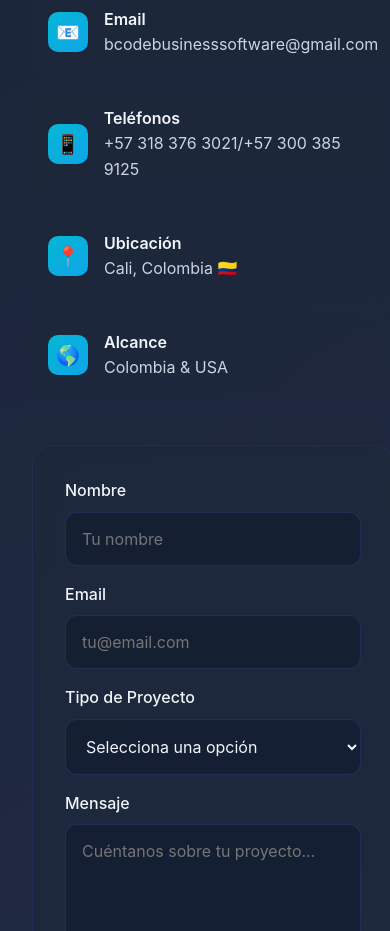
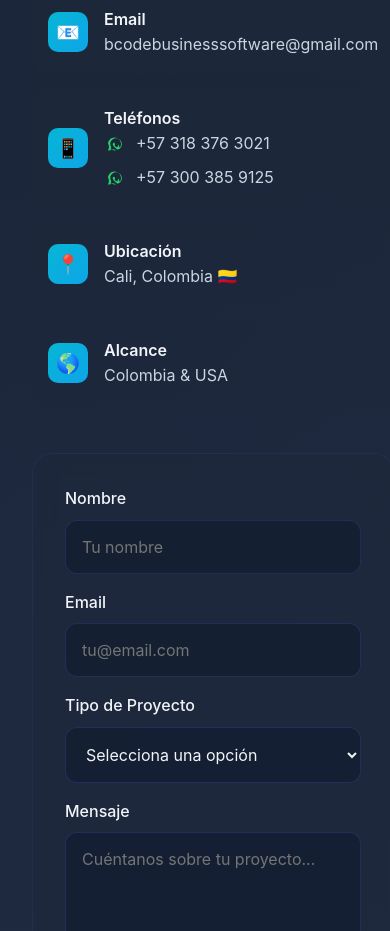
Before and after one commit to caliche2a-arch/BcodeBackup, a React (Vite) app: page / in a window 390 px wide. Shown: the part 8100-9031 px from the top of the page. Built offline with nearby package versions, Linux system fonts and the light colour scheme.

Commit message:
add open whatssap cellphones

```diff
--- a/src/App.tsx
+++ b/src/App.tsx
@@ -315,7 +315,34 @@ function App() {
                   <div className="contact-icon">📱</div>
                   <div>
                     <div style={{ color: 'var(--text)', fontWeight: '600' }}>{t('contact.info.phones')}</div>
-                    <div style={{ color: 'var(--text-muted)' }}>+57 318 376 3021/+57 300 385 9125</div>
+                    <div style={{ color: 'var(--text-muted)', display: 'flex', flexDirection: 'column', gap: '0.5rem' }}>
+                      <a
+                        href="https://wa.me/573183763021"
+                        target="_blank"
+                        rel="noopener noreferrer"
+                        style={{ color: 'inherit', textDecoration: 'none', cursor: 'pointer', display: 'flex', alignItems: 'center', gap: '0.5rem' }}
+                        onMouseOver={(e) => e.currentTarget.style.textDecoration = 'underline'}
+                        onMouseOut={(e) => e.currentTarget.style.textDecoration = 'none'}
+                      >
+                        <svg viewBox="0 0 24 24" width="24" height="24" fill="#25D366" xmlns="http://www.w3.org/2000/svg">
+                          <path d="M12.031 6.172c-3.181 0-5.767 2.586-5.768 5.766-.001 1.298.38 2.27 1.019 3.287l-.711 2.598 2.654-.698c.93.509 1.842.779 2.803.78h.004c3.181 0 5.767-2.586 5.768-5.766.001-3.18-2.587-5.767-5.769-5.767zm-7.992 5.767c0-1.708.665-3.323 1.867-4.546 1.218-1.242 2.85-1.926 4.606-1.926 3.582 0 6.496 2.914 6.497 6.497 0 1.745-.691 3.429-1.916 4.613-1.22 1.181-2.825 1.832-4.579 1.832h-.004c-.818-.001-1.625-.221-2.339-.638l-4.116 1.083 1.096-4.008c-.452-.782-.693-1.68-.691-2.588-.002-.109-.009-.215-.021-.319zm11.366 3.193c-.159-.08-1.144-5.65-1.32-.628-.178-.079-.307-.118-.426.061-.119.179-.456.575-.559.694-.103.119-.204.135-.362.057-.16-.081-.665-.246-1.268-.784-.469-.418-.785-.935-.877-1.093-.092-.159-.01-.246.069-.325.071-.07.159-.179.238-.268.08-.089.106-.151.159-.251.053-.101.027-.19-.013-.269-.04-.079-.387-.935-.531-1.28-.139-.335-.281-.29-.385-.295-.1-.005-.213-.005-.327-.005-.113 0-.297.042-.452.211-.155.169-.59.576-.59 1.402 0 .826.601 1.624.685 1.743.084.118 1.183 1.808 2.87 2.536 1.687.728 1.687.485 1.992.455.305-.03 1.144-.468 1.304-.92.161-.452.161-.839.113-.92-.048-.08-.181-.132-.382-.232z" />
+                        </svg>
+                        +57 318 376 3021
+                      </a>
+                      <a
+                        href="https://wa.me/573003859125"
+                        target="_blank"
+                        rel="noopener noreferrer"
+                        style={{ color: 'inherit', textDecoration: 'none', cursor: 'pointer', display: 'flex', alignItems: 'center', gap: '0.5rem' }}
+                        onMouseOver={(e) => e.currentTarget.style.textDecoration = 'underline'}
+                        onMouseOut={(e) => e.currentTarget.style.textDecoration = 'none'}
+                      >
+                        <svg viewBox="0 0 24 24" width="24" height="24" fill="#25D366" xmlns="http://www.w3.org/2000/svg">
+                          <path d="M12.031 6.172c-3.181 0-5.767 2.586-5.768 5.766-.001 1.298.38 2.27 1.019 3.287l-.711 2.598 2.654-.698c.93.509 1.842.779 2.803.78h.004c3.181 0 5.767-2.586 5.768-5.766.001-3.18-2.587-5.767-5.769-5.767zm-7.992 5.767c0-1.708.665-3.323 1.867-4.546 1.218-1.242 2.85-1.926 4.606-1.926 3.582 0 6.496 2.914 6.497 6.497 0 1.745-.691 3.429-1.916 4.613-1.22 1.181-2.825 1.832-4.579 1.832h-.004c-.818-.001-1.625-.221-2.339-.638l-4.116 1.083 1.096-4.008c-.452-.782-.693-1.68-.691-2.588-.002-.109-.009-.215-.021-.319zm11.366 3.193c-.159-.08-1.144-5.65-1.32-.628-.178-.079-.307-.118-.426.061-.119.179-.456.575-.559.694-.103.119-.204.135-.362.057-.16-.081-.665-.246-1.268-.784-.469-.418-.785-.935-.877-1.093-.092-.159-.01-.246.069-.325.071-.07.159-.179.238-.268.08-.089.106-.151.159-.251.053-.101.027-.19-.013-.269-.04-.079-.387-.935-.531-1.28-.139-.335-.281-.29-.385-.295-.1-.005-.213-.005-.327-.005-.113 0-.297.042-.452.211-.155.169-.59.576-.59 1.402 0 .826.601 1.624.685 1.743.084.118 1.183 1.808 2.87 2.536 1.687.728 1.687.485 1.992.455.305-.03 1.144-.468 1.304-.92.161-.452.161-.839.113-.92-.048-.08-.181-.132-.382-.232z" />
+                        </svg>
+                        +57 300 385 9125
+                      </a>
+                    </div>
                   </div>
                 </div>
 
```
